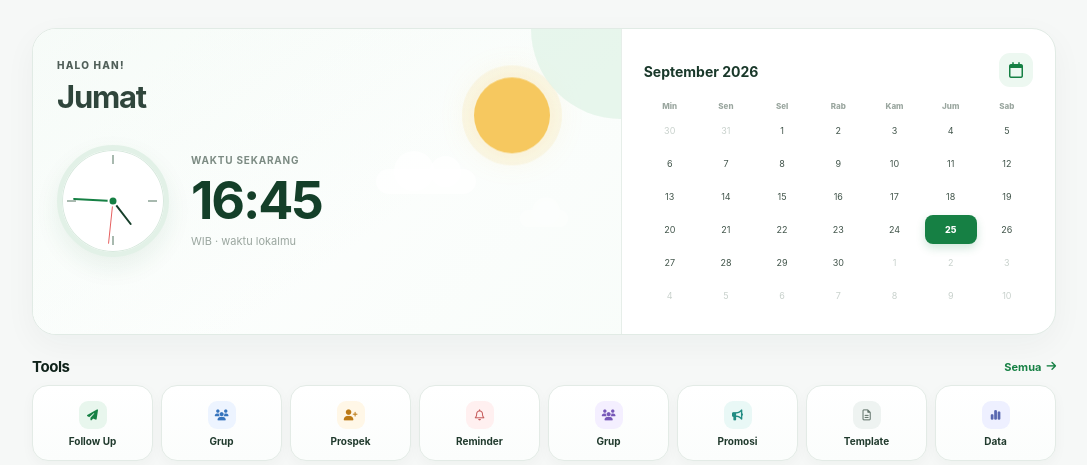
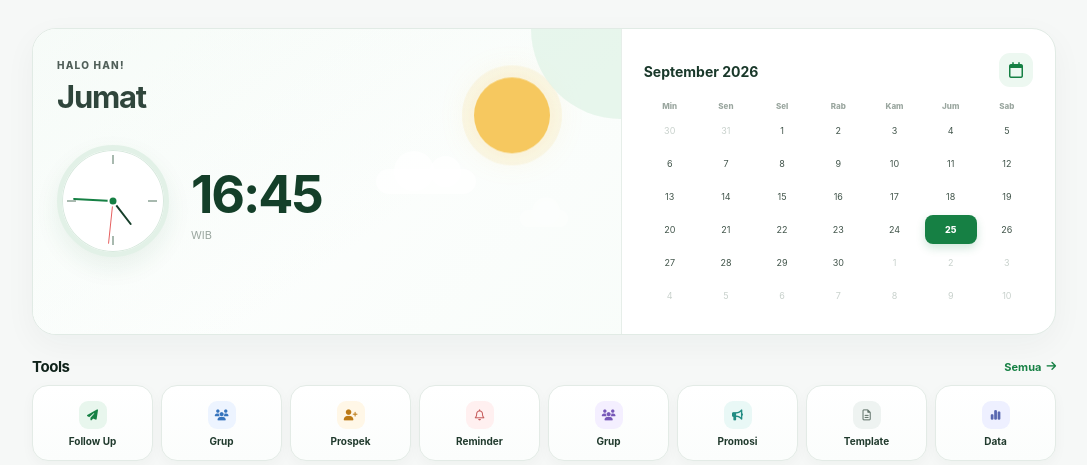
Before and after one commit to RMDN11/jwdpoloap, a PHP site: page /crm/index.php in a window 1280 px wide. Shown: the top 465 px of the page, without its empty margins (96-1183 px from the left). Run offline with PHP 8.4, Linux system fonts and the light colour scheme; the visitor is signed in with stand-in values (Sample User, id 1); data that the repository does not hold is empty; some libraries are stand-ins or nearby versions.

Commit message:
fix(home): simplify digital clock labels

```diff
--- a/crm/pages/home.php
+++ b/crm/pages/home.php
@@ -26,9 +26,8 @@ if ($result) {
                 <span class="clock-center"></span>
             </div>
             <div>
-                <span class="home-clock-label">Waktu sekarang</span>
                 <strong id="crmDigitalClock">--:--</strong>
-                <small>WIB · waktu lokalmu</small>
+                <small>WIB</small>
             </div>
         </div>
     </div>
```
